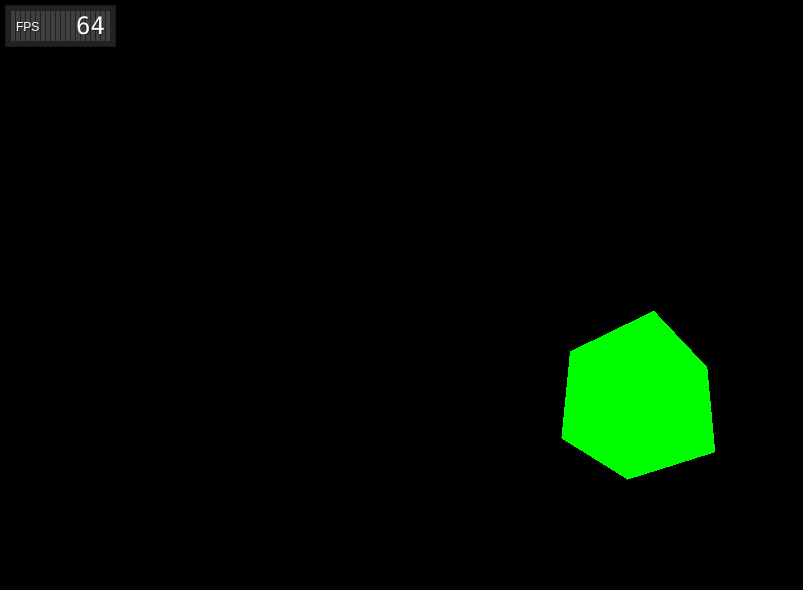
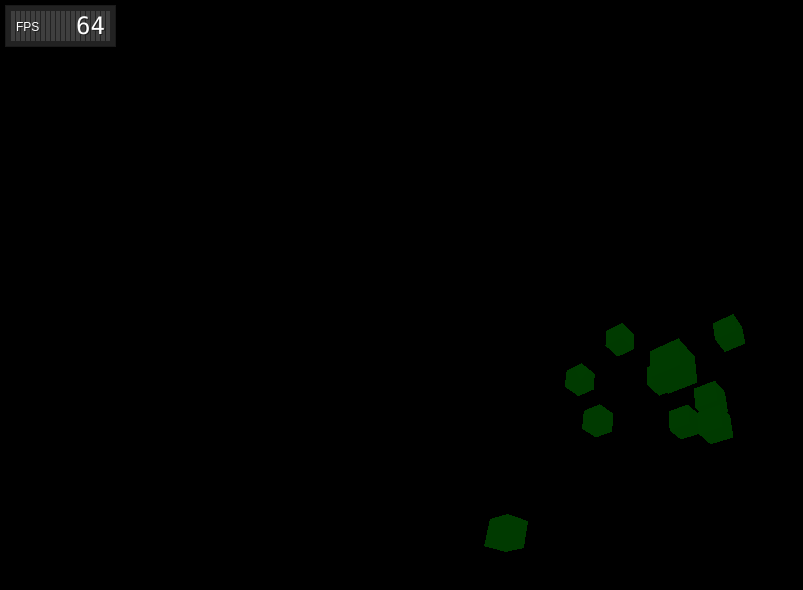
Before and after one commit to Kedveshentes/tcwog, a plain HTML site: page index.html in a window 1280 px wide. Shown: the whole page, without its empty margins (0-803 px from the left). Drawn offline with nearby package versions, Linux system fonts and the light colour scheme.

Commit message:
Randomly placed rotating cubes and moving around with cursor keys. Yaay!

```diff
--- a/index.html
+++ b/index.html
@@ -12,57 +12,150 @@
 		<script src="node_modules/three/three.min.js"></script>
 		<script src="fps.js"></script>
 		<script>
-		var scene  = new THREE.Scene(),
-			camera = new THREE.PerspectiveCamera(75, window.innerWidth / window.innerHeight, 0.1, 100),
-			renderer = new THREE.WebGLRenderer();
 
-		renderer.setSize(window.innerWidth, window.innerHeight);
-		document.body.appendChild(renderer.domElement);
+		var Game = function () {
+			this.utils = {
+				timestamp : function timestamp () {
+					return window.performance && window.performance.now ? window.performance.now() : new Date().getTime();
+				}
+			};
 
-		var geometry = new THREE.BoxGeometry(1, 1, 1),
-			material = new THREE.MeshBasicMaterial({ color : 0x00ff00 }),
-			cube     = new THREE.Mesh(geometry, material);
+			var that        = this,
+				dt          = 0,
+				step        = 1/60,
+				last        = this.utils.timestamp(),
+				fpsmeter    = new FPSMeter(document.getElementById('fpsmeter'), { decimals: 0, graph: true, theme: 'dark', left: '5px' }),
+				objects     = {
+					cubes : []
+				},
+				pressedKeys = [],
+				scene       = new THREE.Scene(),
+				camera      = new THREE.PerspectiveCamera(90, window.innerWidth / window.innerHeight, 0.1, 1000),
+				renderer    = new THREE.WebGLRenderer();
 
-		scene.add(cube);
+			var spotLight = new THREE.SpotLight(0xffffff);
+			spotLight.position.set(0, 15, 5);
+			spotLight.castShadow       = true;
+			spotLight.shadowMapWidth   = 1024;
+			spotLight.shadowMapHeight  = 1024;
+			spotLight.shadowCameraNear = 500;
+			spotLight.shadowCameraFar  = 4000;
+			spotLight.shadowCameraFov  = 30;
+			scene.add(spotLight);
 
-		camera.position.z = 5;
+			/*var gameBoxGeometry = new THREE.CubeGeometry(50, 50, 50),
+				gameBoxMaterial = new THREE.MeshBasicMaterial({ color : 0x9999ff , side : THREE.BackSide }),
+				gameBox         = new THREE.Mesh(gameBoxGeometry, gameBoxMaterial);
+			scene.add(gameBox);*/
+
+			var ambientLight    = new THREE.AmbientLight(0x666666);
+			scene.add(ambientLight);
 
 
-		function timestamp () {
-			return window.performance && window.performance.now ? window.performance.now() : new Date().getTime();
+			this.handleKeyUp = function (event) {
+				pressedKeys[event.keyCode] = false;
+			};
+
+			this.handleKeyDown = function (event) {
+				pressedKeys[event.keyCode] = true;
+			};
+
+			this.handleKeys = function () {
+				if (pressedKeys[33]) {
+					// Page Up
+					z -= 0.05;
 				}
+				if (pressedKeys[34]) {
+					// Page Down
+					z += 0.05;
+				}
+				if (pressedKeys[37]) {
+					// Left cursor key
+					camera.position.x += -0.4;
+				}
+				if (pressedKeys[39]) {
+					// Right cursor key
+					camera.position.x -= -0.4;
+				}
+				if (pressedKeys[38]) {
+					// Up cursor key
+					camera.position.z += -0.4;
+				}
+				if (pressedKeys[40]) {
+					// Down cursor key
+					camera.position.z -= -0.4;
+				}
+			};
 
-		function update () {
-			cube.rotation.x += 0.04;
-			cube.rotation.y += 0.04;
+			this.update = function () {
+
+				that.handleKeys();
+
+				for (var i = objects.cubes.length - 1; i >= 0; i--) {
+					objects.cubes[i].rotation.x += 0.04;
+					objects.cubes[i].rotation.y += 0.04;
 				}
+			};
 
-		var	dt 	 = 0,
-			step = 1/60,
-			last     = timestamp(),
-			fpsmeter = new FPSMeter(document.getElementById('fpsmeter'), { decimals: 0, graph: true, theme: 'dark', left: '5px' });
+			this.render = function () {
+				renderer.render(scene, camera);
+			};
 
-		function frame () {
+			this.frame = function () {
 				fpsmeter.tickStart();
-			now  = timestamp();
+				now  = that.utils.timestamp();
 				dt   = dt + Math.min(1, (now - last) / 1000);
 				while (dt > step) {
 					dt = dt - step;
-				update(step);
+					that.update(step);
 					fpsmeter.tick();
 				}
-			render(dt);
+				that.render(dt);
 				last = now;
-			requestAnimationFrame(frame);
+				requestAnimationFrame(that.frame);
+			};
+
+			this.init = function () {
+				renderer.setSize(window.innerWidth, window.innerHeight);
+
+				document.body.appendChild(renderer.domElement);
+				document.onkeyup   = this.handleKeyUp;
+				document.onkeydown = this.handleKeyDown;
+
+				camera.position.z = 15;
+
+				var geometry        = new THREE.BoxGeometry(1, 1, 1),
+					material        = new THREE.MeshPhongMaterial({ color : 0x00ff00 });
+				/*var outlineGeometry = new THREE.BoxGeometry(1.1, 1.1, 1.1),
+					outlineMaterial = new THREE.MeshBasicMaterial({ color : 0x00ffff, side : THREE.BackSide });*/
+
+
+				var currentCube;
+				/*var currentOutline;*/
+				for (var i = 9; i >= 0; i--) {
+					currentCube = new THREE.Mesh(geometry, material);
+					currentCube.position.set(Math.floor((Math.random() * 11) - 5), Math.floor((Math.random() * 11) - 5), Math.floor((Math.random() * 11) - 5));
+					objects.cubes.push(currentCube);
+
+					/*currentOutline = new THREE.Mesh(outlineGeometry, outlineMaterial);
+					currentOutline.position.set(currentCube.position.x, currentCube.position.y, currentCube.position.z);
+					currentCube.scale.multiplyScalar(1.05);
+					objects.cubes.push(currentOutline);*/
+
+
 				}
 
-		function render () {
-			/*update();
-			requestAnimationFrame(render);*/
-			renderer.render(scene, camera);
+				for (var i = objects.cubes.length - 1; i >= 0; i--) {
+					scene.add(objects.cubes[i]);
 				}
-		frame();
 
+
+				this.frame();
+			};
+		};
+
+		var game = new Game();
+		game.init();
 
 		</script>
 	</body>
```
Lines whose indentation alone changed are shown as unchanged.
